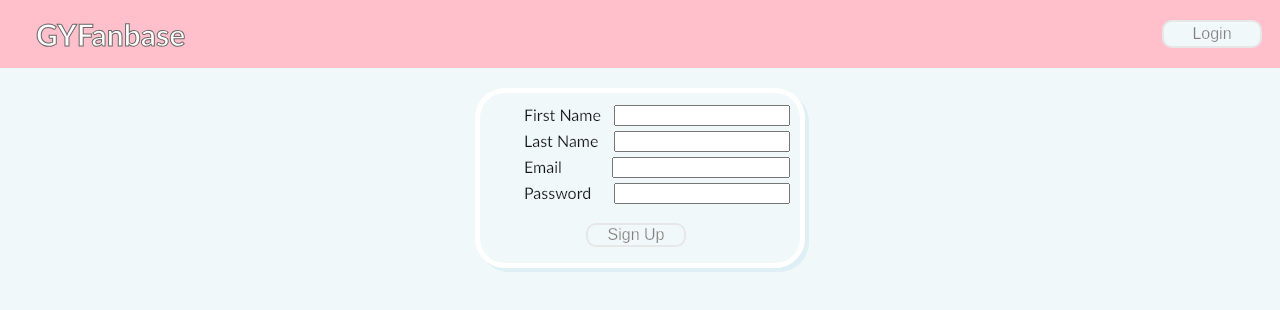
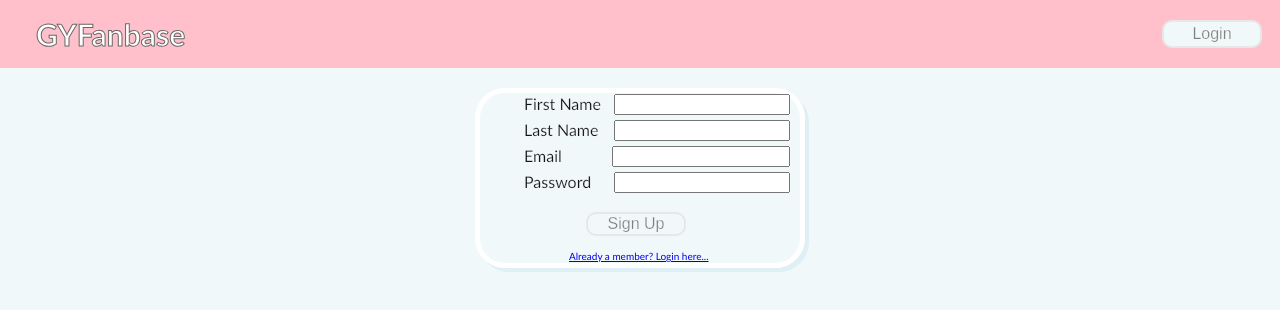
Before and after one commit to PseudoSky/echochamber, a React app: page / in a window 1280 px wide. Shown: the top 310 px of the page. Built offline with nearby package versions, Linux system fonts and the light colour scheme; the HTML template or start-up script is replaced by a standard one.

Commit message:
adds link on sign up page if user is already a member

```diff
--- a/package.json
+++ b/package.json
@@ -15,6 +15,7 @@
     "@babel/core": "^7.1.2",
     "@babel/plugin-proposal-object-rest-spread": "^7.0.0",
     "@babel/preset-react": "^7.0.0",
+    "axios": "^0.18.0",
     "babel-loader": "^8.0.4",
     "babel-preset-env": "^1.7.0",
     "babel-preset-react": "^6.24.1",
@@ -23,6 +24,7 @@
     "express": "^4.16.4",
     "extract-text-webpack-plugin": "^3.0.2",
     "nodemon": "^1.18.4",
+    "pg": "^7.5.0",
     "prop-types": "^15.6.2",
     "react": "^16.5.2",
     "react-dom": "^16.5.2",
@@ -30,6 +32,7 @@
     "redux": "^4.0.1",
     "semantic-ui-css": "^2.4.1",
     "semantic-ui-react": "^0.82.5",
+    "sequelize": "^4.41.0",
     "style-loader": "^0.23.1",
     "uuid": "^3.3.2",
     "webpack": "^4.20.2"
--- a/src/components/App/index.jsx
+++ b/src/components/App/index.jsx
@@ -35,7 +35,7 @@ class App extends Component {
     if (this.state.alreadyHasCredentials === true) {
       loginScreen = <LoginForm />;
     } else {
-      loginScreen = <SignUpForm />;
+      loginScreen = <SignUpForm  loginButton={this.loginButton}/>;
     }
     return (
       <div>
--- a/src/components/Login/index.jsx
+++ b/src/components/Login/index.jsx
@@ -50,10 +50,7 @@ class LoginForm extends Component {
             if (data.data === false) {
               window.alert("credentials do not exist");
             } else {
-            //   this.setState({ userVerified: true }, () => {
-            //     console.log(this.state);
-            //   });
-            this.props.updateUserLoginStatus(true)
+              this.props.updateUserLoginStatus(true);
             }
           })
           .catch(err => {
--- a/src/components/SignUp/index.jsx
+++ b/src/components/SignUp/index.jsx
@@ -112,7 +112,6 @@ class SignUpForm extends Component {
                 />
               </div>
             </div>
-
             <div className={styles.inputLine}>
               <div className={styles.label}>Last Name</div>
               <div className={styles.input}>
@@ -141,7 +140,6 @@ class SignUpForm extends Component {
                 />
               </div>
             </div>
-
             <div className={styles.inputLine}>
               <div className={styles.label}>Password</div>
               <div className={styles.input}>
@@ -165,6 +163,12 @@ class SignUpForm extends Component {
                 Sign Up
               </button>
             </div>
+            <div
+              className={styles.alreadyMember}
+              onClick={this.props.loginButton}
+            >
+              <a href="#">Already a member? Login here...</a>
+            </div>
           </div>
         </div>
       </div>
--- a/src/styles/Login.css
+++ b/src/styles/Login.css
@@ -56,3 +56,9 @@
   padding-left: 60px;
   padding-top: 10px;
 }
+
+.alreadyMember {
+  padding-top: 10px;
+  font-size: 10px;
+  padding-left: 45px;
+}
```
Also changed, not shown: src/components/Dashboard/index.jsx (added, +21 -0 lines), src/semantic-ui-react/LoaderWheel.js (added, +24 -0 lines), .babelrc (added), 3 other files (tests, documents, lock files or other folders).
